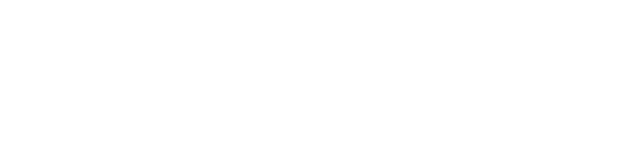
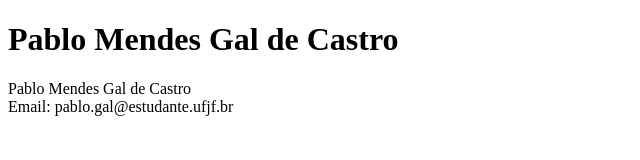
Before and after one commit to ufjf-dcc121/ufjf-dcc121-2023-1-atv5-pablo-castro, a plain HTML site: page index.html in a window 1280 px wide. Shown: the whole page, without its empty margins (0-640 px from the left). Drawn offline with Linux system fonts and the light colour scheme.

Commit message:
Adicionando conteudo cabecalho/rodape

```diff
--- a/index.html
+++ b/index.html
@@ -8,13 +8,13 @@
 </head>
 <body>
     <header>
-
+        <h1>Pablo Mendes Gal de Castro</h1>
     </header>
     <main>
 
     </main>
     <footer>
-
+        <p>Pablo Mendes Gal de Castro <br> Email: pablo.gal@estudante.ufjf.br</p>
     </footer>
 </body>
 </html>
```
